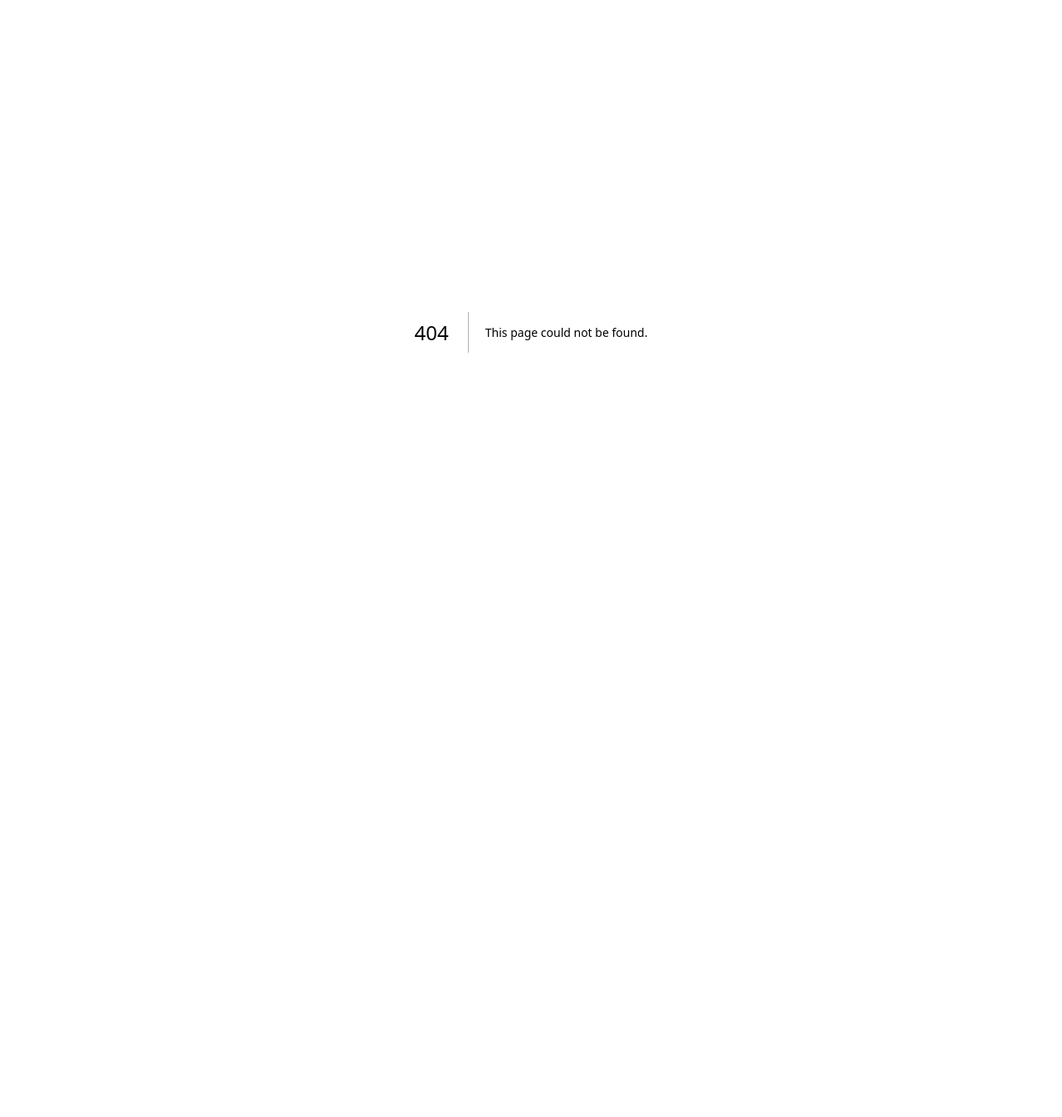
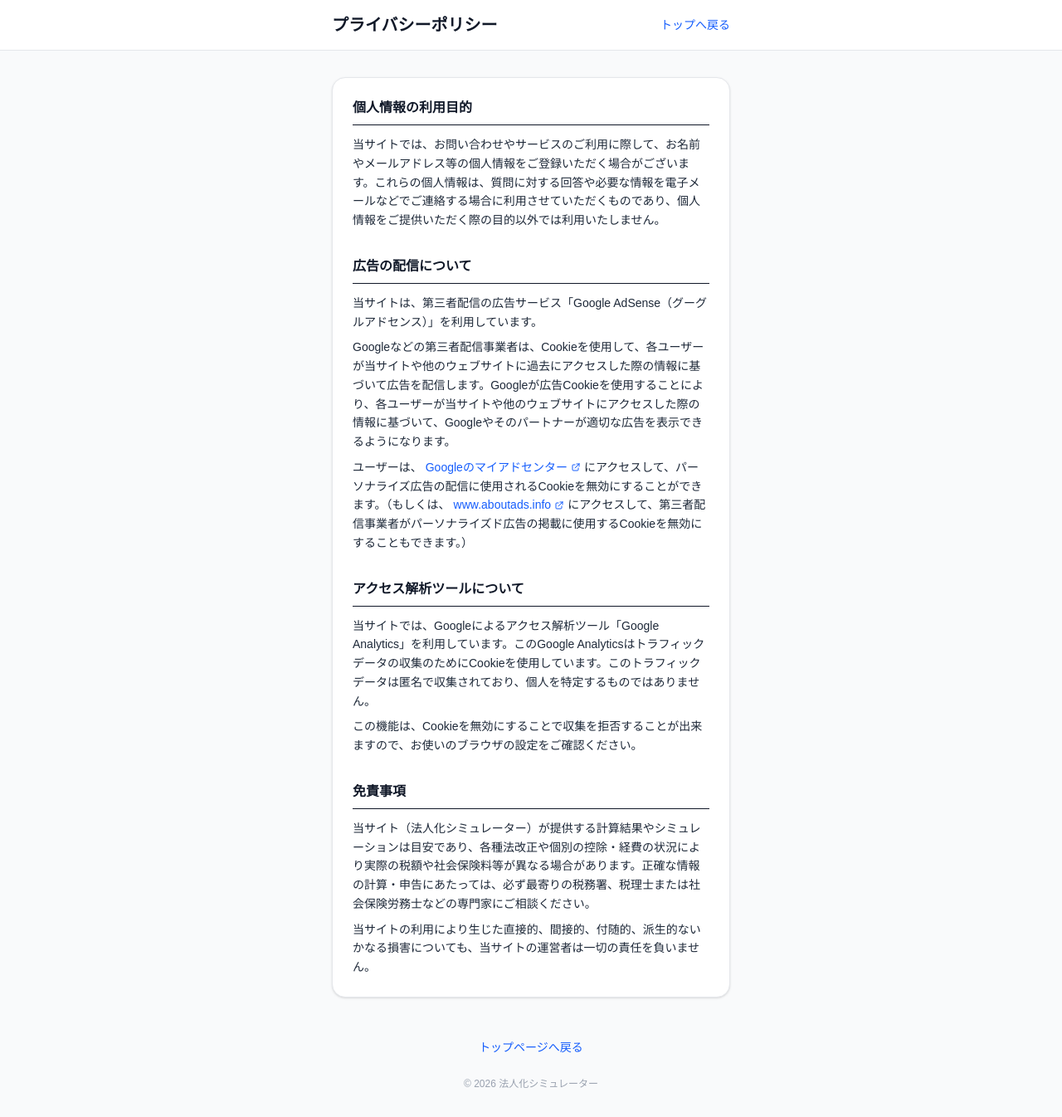
Before and after one commit to sakidai09/hojinka-checker, a Next.js app: page /privacy in a window 1280 px wide. Before the commit this address had no page. Shown: the whole page at 83% size. Before the commit the page ends 800 px from the top, so only its background shows below. Built offline with nearby package versions, Linux system fonts and the light colour scheme.

Commit message:
feat: Add Privacy Policy page and footer link

```diff
--- a/app/page.tsx
+++ b/app/page.tsx
@@ -1,6 +1,7 @@
 'use client'
 
 import { useEffect, useState } from 'react'
+import Link from 'next/link'
 import InputForm from '@/components/InputForm'
 import ResultDisplay from '@/components/ResultDisplay'
 import { InputData } from '@/lib/types'
@@ -59,7 +60,9 @@ export default function Home() {
 
   // マウント時: localStorage から復元 & ランダムサブタイトル
   useEffect(() => {
+    // eslint-disable-next-line react-hooks/set-state-in-effect
     setInput(loadInput())
+    // eslint-disable-next-line react-hooks/set-state-in-effect
     setSubtitle(SUBTITLES[Math.floor(Math.random() * SUBTITLES.length)])
   }, [])
 
@@ -95,9 +98,14 @@ export default function Home() {
         )}
       </main>
 
-      <footer className="max-w-lg mx-auto px-4 pb-8 text-center text-xs text-gray-400">
-        本ツールの計算結果はあくまで参考値です。<br />正確な税額・社会保険料は税理士・社労士にご相談ください。
-        <p className="mt-2 text-gray-300">v{process.env.NEXT_PUBLIC_APP_VERSION}</p>
+      <footer className="max-w-lg mx-auto px-4 pb-8 space-y-4 text-center text-xs text-gray-400">
+        <p>本ツールの計算結果はあくまで参考値です。<br />正確な税額・社会保険料は税理士・社労士にご相談ください。</p>
+        <div className="flex justify-center items-center gap-4 text-gray-400">
+          <Link href="/privacy" className="hover:text-gray-600 transition-colors">
+            プライバシーポリシー
+          </Link>
+          <span>v{process.env.NEXT_PUBLIC_APP_VERSION}</span>
+        </div>
       </footer>
     </div>
   )
--- /dev/null
+++ b/app/privacy/page.tsx
@@ -0,0 +1,102 @@
+import Link from 'next/link'
+import type { Metadata } from 'next'
+
+export const metadata: Metadata = {
+  title: 'プライバシーポリシー | 法人化シミュレーター',
+  description: '当サイトのプライバシーポリシー（個人情報保護方針）について',
+}
+
+export default function PrivacyPolicy() {
+  return (
+    <div className="min-h-screen bg-gray-50">
+      <header className="bg-white border-b border-gray-200 sticky top-0 z-10">
+        <div className="max-w-lg mx-auto px-4 py-4 flex items-center justify-between">
+          <h1 className="text-xl font-bold text-gray-900">プライバシーポリシー</h1>
+          <Link
+            href="/"
+            className="text-sm text-blue-600 hover:text-blue-800 transition-colors"
+          >
+            トップへ戻る
+          </Link>
+        </div>
+      </header>
+
+      <main className="max-w-lg mx-auto px-4 py-8">
+        <div className="bg-white rounded-2xl shadow-sm border border-gray-200 p-6 space-y-8 text-gray-800 text-sm leading-relaxed">
+          {/* Section: 基本方針 */}
+          <section>
+            <h2 className="text-base font-bold text-gray-900 mb-3 border-b pb-2">個人情報の利用目的</h2>
+            <p>
+              当サイトでは、お問い合わせやサービスのご利用に際して、お名前やメールアドレス等の個人情報をご登録いただく場合がございます。これらの個人情報は、質問に対する回答や必要な情報を電子メールなどでご連絡する場合に利用させていただくものであり、個人情報をご提供いただく際の目的以外では利用いたしません。
+            </p>
+          </section>
+
+          {/* Section: Google AdSense / 広告 */}
+          <section>
+            <h2 className="text-base font-bold text-gray-900 mb-3 border-b pb-2">広告の配信について</h2>
+            <p>
+              当サイトは、第三者配信の広告サービス「Google AdSense（グーグルアドセンス）」を利用しています。
+            </p>
+            <p className="mt-2">
+              Googleなどの第三者配信事業者は、Cookieを使用して、各ユーザーが当サイトや他のウェブサイトに過去にアクセスした際の情報に基づいて広告を配信します。Googleが広告Cookieを使用することにより、各ユーザーが当サイトや他のウェブサイトにアクセスした際の情報に基づいて、Googleやそのパートナーが適切な広告を表示できるようになります。
+            </p>
+            <p className="mt-2">
+              ユーザーは、
+              <a
+                href="https://myadcenter.google.com/"
+                target="_blank"
+                rel="noopener noreferrer"
+                className="text-blue-600 hover:underline inline-flex items-center mx-1 gap-1"
+              >
+                Googleのマイアドセンター
+                <svg className="w-3 h-3" fill="none" stroke="currentColor" viewBox="0 0 24 24" xmlns="http://www.w3.org/2000/svg"><path strokeLinecap="round" strokeLinejoin="round" strokeWidth="2" d="M10 6H6a2 2 0 00-2 2v10a2 2 0 002 2h10a2 2 0 002-2v-4M14 4h6m0 0v6m0-6L10 14"></path></svg>
+              </a>
+              にアクセスして、パーソナライズ広告の配信に使用されるCookieを無効にすることができます。（もしくは、
+              <a
+                href="https://optout.aboutads.info/?c=2&lang=EN"
+                target="_blank"
+                rel="noopener noreferrer"
+                className="text-blue-600 hover:underline inline-flex items-center mx-1 gap-1"
+              >
+                www.aboutads.info
+                <svg className="w-3 h-3" fill="none" stroke="currentColor" viewBox="0 0 24 24" xmlns="http://www.w3.org/2000/svg"><path strokeLinecap="round" strokeLinejoin="round" strokeWidth="2" d="M10 6H6a2 2 0 00-2 2v10a2 2 0 002 2h10a2 2 0 002-2v-4M14 4h6m0 0v6m0-6L10 14"></path></svg>
+              </a>
+              にアクセスして、第三者配信事業者がパーソナライズド広告の掲載に使用するCookieを無効にすることもできます。）
+            </p>
+          </section>
+
+          {/* Section: アクセス解析 */}
+          <section>
+            <h2 className="text-base font-bold text-gray-900 mb-3 border-b pb-2">アクセス解析ツールについて</h2>
+            <p>
+              当サイトでは、Googleによるアクセス解析ツール「Google Analytics」を利用しています。このGoogle Analyticsはトラフィックデータの収集のためにCookieを使用しています。このトラフィックデータは匿名で収集されており、個人を特定するものではありません。
+            </p>
+            <p className="mt-2">
+              この機能は、Cookieを無効にすることで収集を拒否することが出来ますので、お使いのブラウザの設定をご確認ください。
+            </p>
+          </section>
+
+          {/* Section: 免責事項 */}
+          <section>
+            <h2 className="text-base font-bold text-gray-900 mb-3 border-b pb-2">免責事項</h2>
+            <p>
+              当サイト（法人化シミュレーター）が提供する計算結果やシミュレーションは目安であり、各種法改正や個別の控除・経費の状況により実際の税額や社会保険料等が異なる場合があります。正確な情報の計算・申告にあたっては、必ず最寄りの税務署、税理士または社会保険労務士などの専門家にご相談ください。
+            </p>
+            <p className="mt-2">
+              当サイトの利用により生じた直接的、間接的、付随的、派生的ないかなる損害についても、当サイトの運営者は一切の責任を負いません。
+            </p>
+          </section>
+        </div>
+      </main>
+
+      <footer className="max-w-lg mx-auto px-4 pb-8 pt-4 text-center">
+        <Link href="/" className="text-sm text-blue-600 hover:text-blue-800 transition-colors">
+          トップページへ戻る
+        </Link>
+        <p className="mt-6 text-xs text-gray-400">
+          © {new Date().getFullYear()} 法人化シミュレーター
+        </p>
+      </footer>
+    </div>
+  )
+}
```
